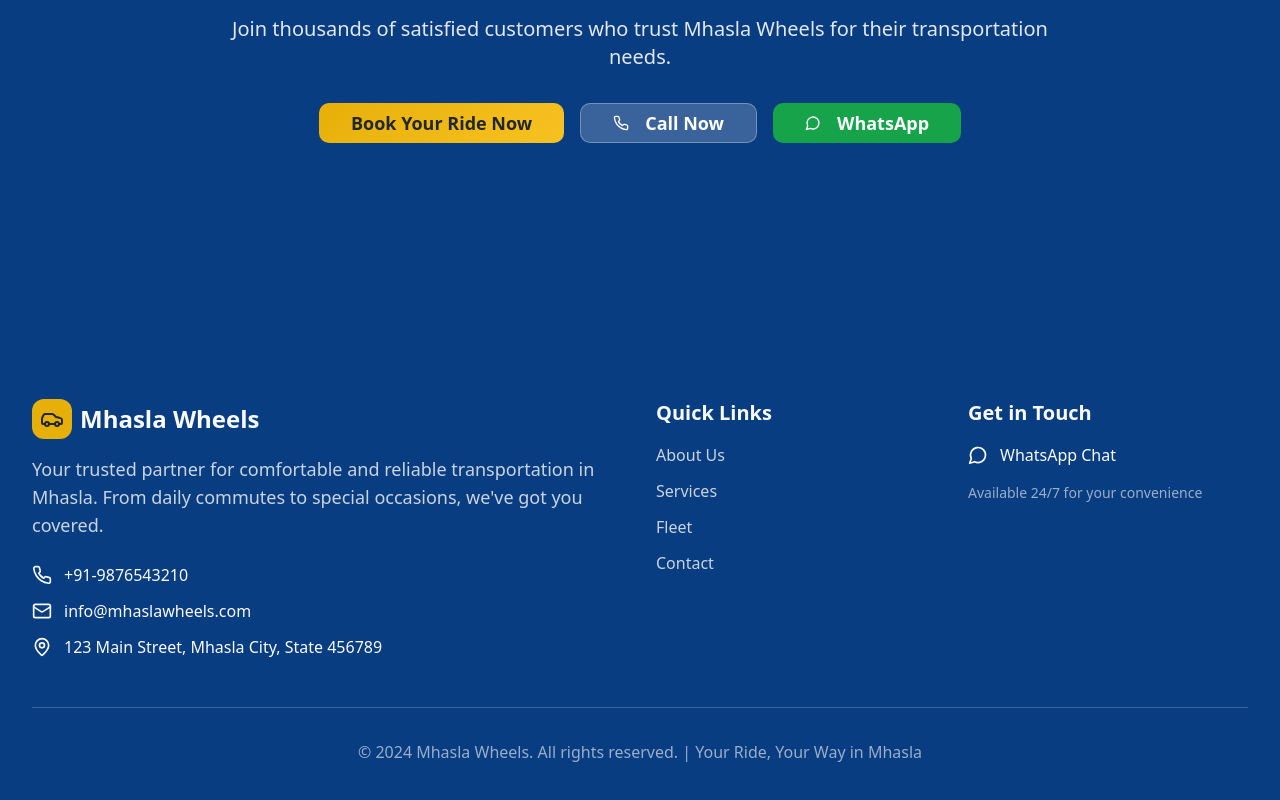
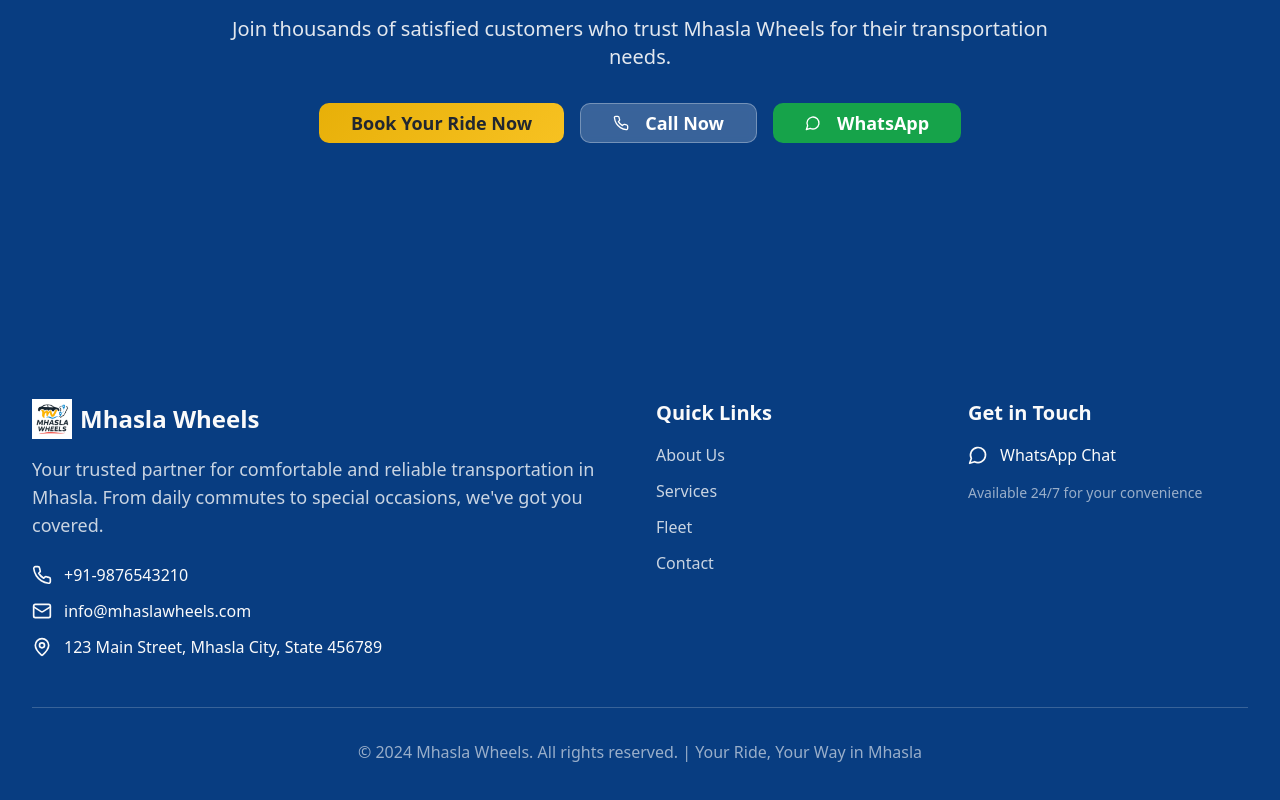
Before and after one commit to Muhammedmiqdad/mhasla_wheels, a React (Vite) app: page / in a window 1280 px wide. Shown: the part 3061-3861 px from the top of the page. Built offline with nearby package versions, Linux system fonts and the light colour scheme; the HTML template or start-up script is replaced by a standard one.

Commit message:
Updated footer logo

```diff
--- a/src/components/Footer.tsx
+++ b/src/components/Footer.tsx
@@ -1,5 +1,5 @@
 import { Link } from 'react-router-dom';
-import { Car, Phone, Mail, MapPin, MessageCircle } from 'lucide-react';
+import { Phone, Mail, MapPin, MessageCircle } from 'lucide-react';
 
 const Footer = () => {
   const quickLinks = [
@@ -21,9 +21,11 @@ const Footer = () => {
           {/* Brand Section */}
           <div className="lg:col-span-2">
             <div className="flex items-center space-x-2 mb-4">
-              <div className="w-10 h-10 bg-accent rounded-lg flex items-center justify-center">
-                <Car className="w-6 h-6 text-accent-foreground" />
-              </div>
+              <img
+                src="/splash-logo.png"
+                alt="Mhasla Wheels Logo"
+                className="h-10 w-auto"
+              />
               <span className="text-2xl font-bold">Mhasla Wheels</span>
             </div>
             <p className="text-primary-foreground/80 mb-6 text-lg">
```
